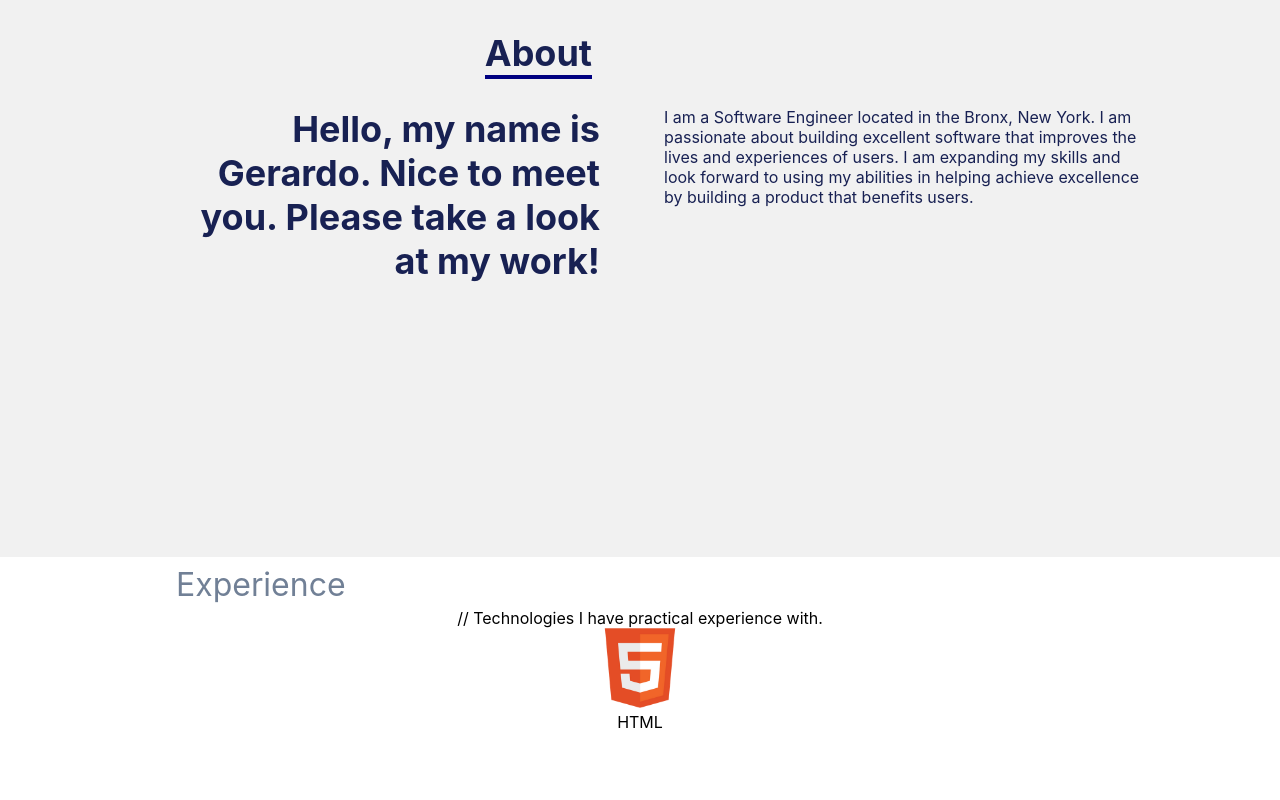
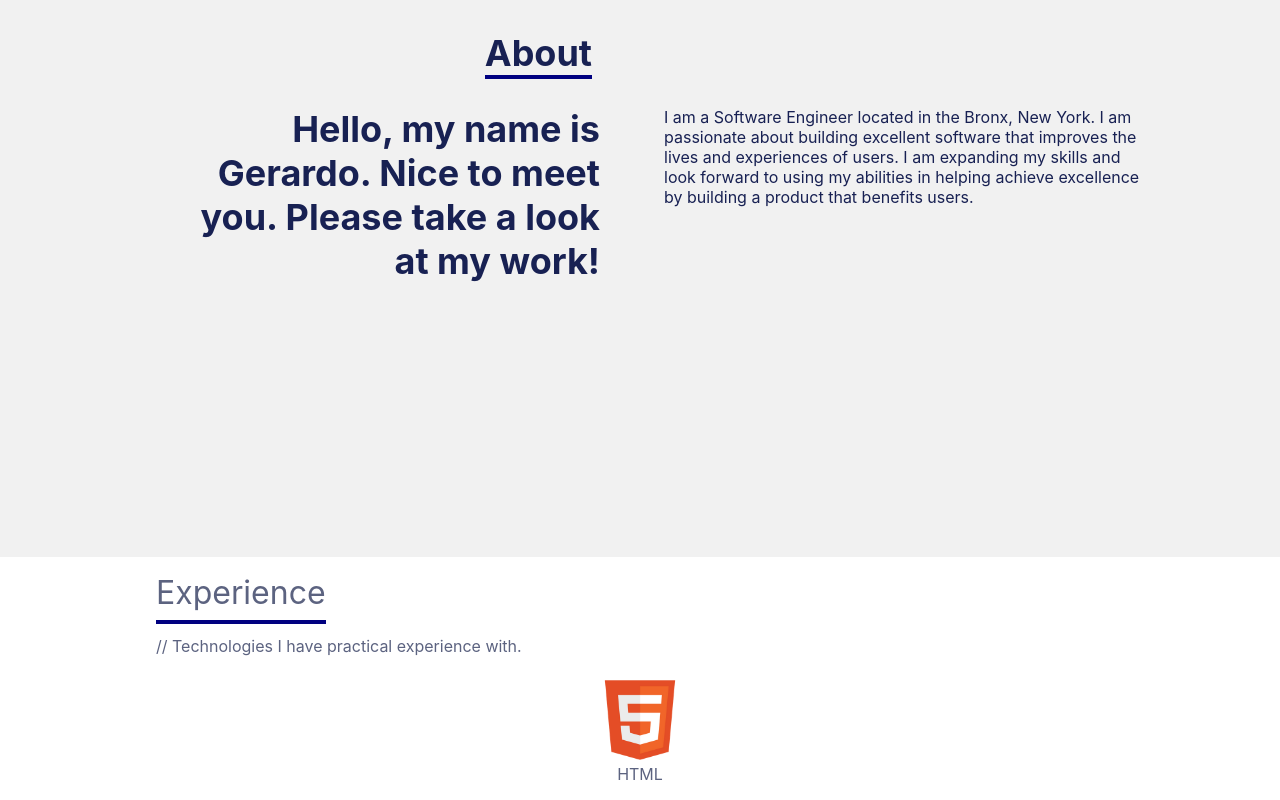
Before and after one commit to GerardoAP22/Portfolio, a React (Create React App) app: page / in a window 1280 px wide. Shown: the part 843-1643 px from the top of the page. Before the commit the page ends 1579 px from the top, so only its background shows below. Built offline with nearby package versions, Linux system fonts and the light colour scheme.

Commit message:
Adds some css to skills component

```diff
--- a/src/components/Skills.jsx
+++ b/src/components/Skills.jsx
@@ -13,9 +13,9 @@ function Skills() {
   return (
     <div className='skills'>
         <div className='skills-container'>
-            <div>
+            <div className='skills-text-container'>
                 <p className='skills-title'>Experience</p>
-                <p>// Technologies I have practical experience with.</p>
+                <p className='skills-subtext'>// Technologies I have practical experience with.</p>
             </div>
             <div>
                 <div>
--- a/src/styles/skills.css
+++ b/src/styles/skills.css
@@ -1,3 +1,7 @@
+.skills {
+    color: #5C6380;
+}
+
 .skills-container {
     display: flex;
     flex-direction: column;
@@ -7,14 +11,25 @@
     height: 100%;
     margin-left: auto;
     margin-right: auto;
-    padding: 4px;
+    padding: 16px;
+}
+
+.skills-text-container {
+    text-align: left;
+    margin-left: 32px;
 }
 
 .skills-title {
     font-size: 32px;
-    padding: 4px 0 4px 32px;
-    color: #718096;
-    text-align: left;
+    padding: 8px 0;
+    display: inline;
+    border-bottom-width: 4px;
+    border-bottom-style: solid;
+    border-bottom-color: #000080;
+}
+
+.skills-subtext {
+    padding: 1.5rem 0;
 }
 
 .skills-logo {
@@ -22,3 +37,9 @@
     margin-left: auto;
     margin-right: auto;
 }
+
+@media (min-width: 640px) {
+    .skills-text-container {
+        margin-left: 0;
+    }
+}
```
